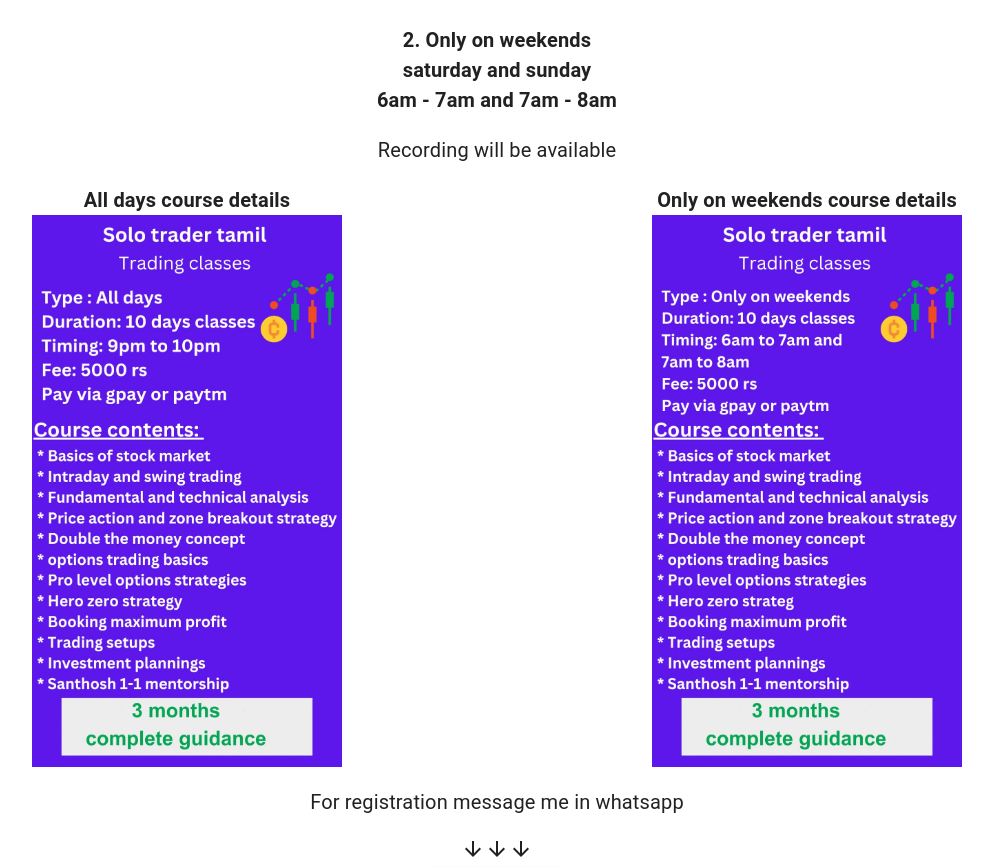
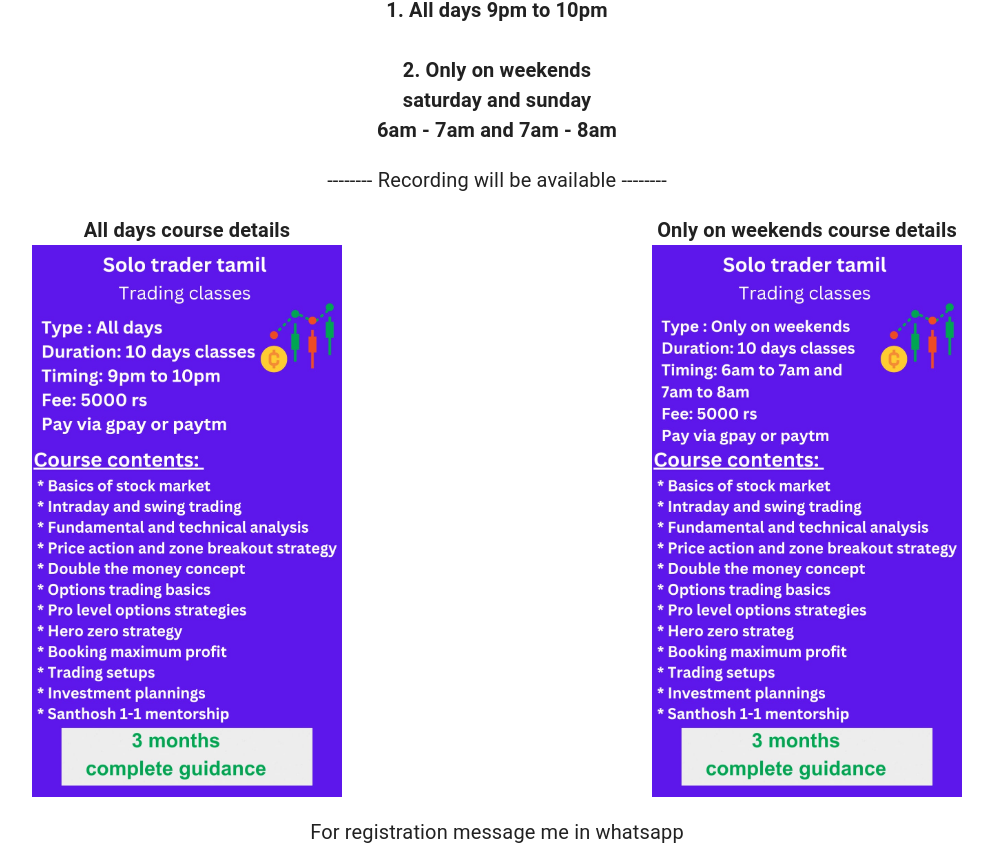
Before and after one commit to Santhosh-M-R/solo, a React (Create React App) app: page / in a window 1280 px wide. Shown: the part 2318-3185 px from the top of the page, without its empty margins (143-1136 px from the left). Built offline with nearby package versions, Linux system fonts and the light colour scheme.

Commit message:
changes for image and br update

```diff
--- a/src/CourseDetails.jsx
+++ b/src/CourseDetails.jsx
@@ -81,13 +81,13 @@
         <h2>Course Details</h2>
         <div className="course-info">
           <p> Mode of training : Online via zoom </p>
-          <b>Namme course la two timings eruku</b>
+          <b>Namme course la two timings eruku <br /><br /></b>
 
           <b className="timing">
             1. All days 9pm to 10pm <br /> <br /> 2. Only on weekends <br/> saturday and sunday <br /> 6am - 7am and
             7am - 8am
           </b>
-          <p> Recording will be available</p>
+          <p> -------- Recording will be available --------</p>
 
         <div className="both-course">
 
```
Also changed, not shown: src/images/logo/alldays.jpeg, src/images/logo/weekend.jpeg.
